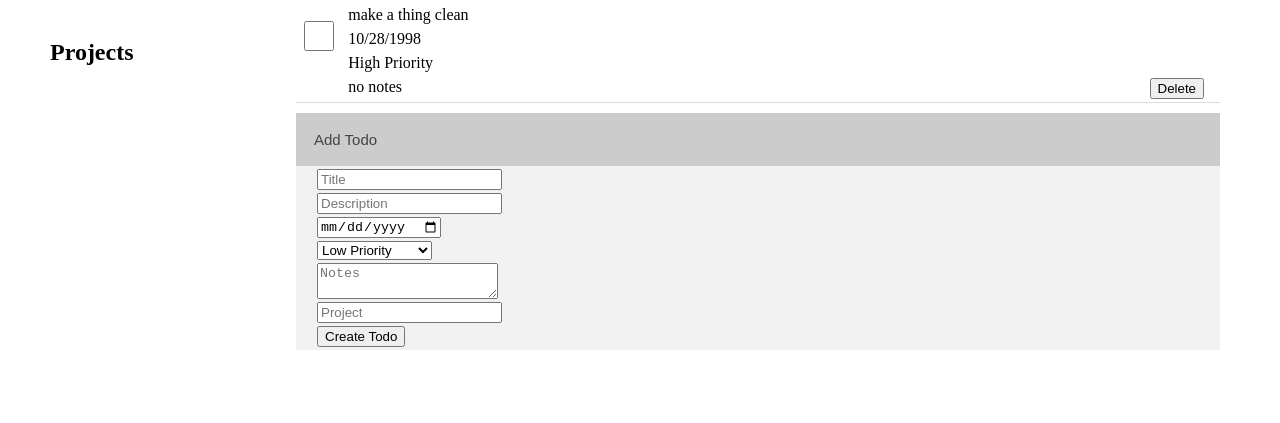
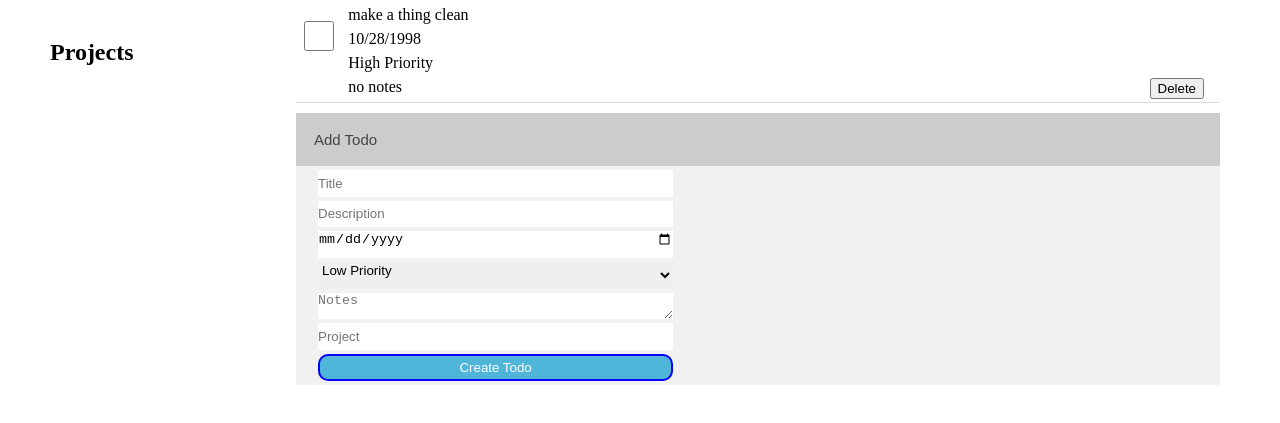
Before and after one commit to JSzkup/odin-todo, a website built with webpack: page src/template.html in a window 1280 px wide. Both pictures are taken after a click on the button "Add Todo". Shown: the part 111-534 px from the top of the page. Built offline with nearby package versions, Linux system fonts and the light colour scheme.

Commit message:
align all form inputs and make submit button more prominent

```diff
--- a/src/styles.css
+++ b/src/styles.css
@@ -74,7 +74,31 @@ body {
 form>* {
     display: flex;
     flex-direction: column;
-    margin: 3px;
+
+    height: 2em;
+    width: 40%;
+    min-width: 200px;
+
+    margin: 4px;
+
+    /* Reset browser defaults */
+    box-sizing: border-box;
+    padding: 0;
+    border: none;
+
+}
+
+form>button {
+    display: flex;
+    justify-content: center;
+    align-items: center;
+
+    border: 2px solid blue;
+    border-radius: 10px;
+
+    color: white;
+
+    background-color: rgb(79, 182, 217);
 }
 
 .todo-item {
```
